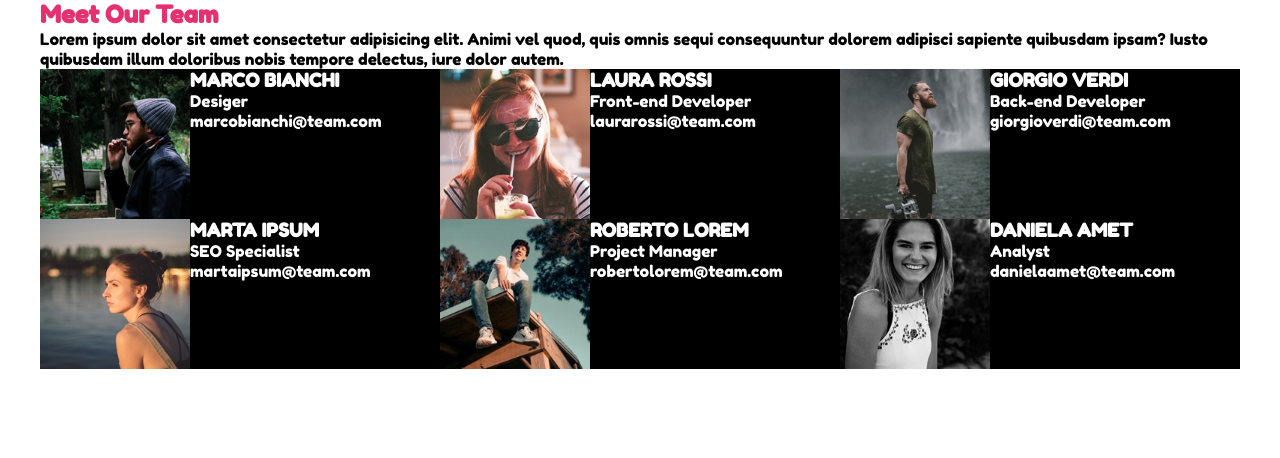
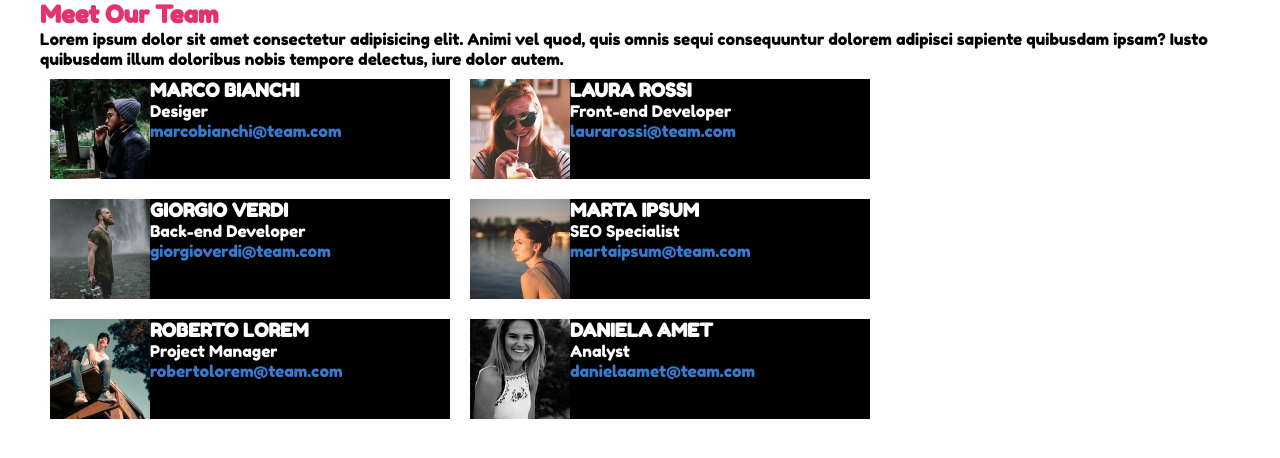
Before and after one commit to Domenico-Lo-Giudice/html-css-float-cards, a plain HTML site: page index.html in a window 1280 px wide. Drawn offline with Linux system fonts and the light colour scheme.

Commit message:
Add email colors

```diff
--- a/css/style.css
+++ b/css/style.css
@@ -41,9 +41,14 @@ p {
     background-color: black;
     width: calc(100% / 3);
     float: left;
+    margin: 10px;
 }
 
  .column > img {
-    width: 150px;
+    width: 100px;
     float: left;
 }
+
+.email {
+    color: rgb(55, 122, 209);
+}
--- a/index.html
+++ b/index.html
@@ -31,7 +31,7 @@
                         <h3>MARCO BIANCHI</h3>
                         <p>Desiger
                             <br>
-                            marcobianchi@team.com
+                            <span class="email">marcobianchi@team.com</span>
                         </p>
                     </div>
 
@@ -40,7 +40,7 @@
                         <h3>LAURA ROSSI</h3>
                         <p>Front-end Developer
                             <br>
-                            laurarossi@team.com
+                            <span class="email">laurarossi@team.com</span>
                         </p>
                     </div>
 
@@ -49,7 +49,7 @@
                         <h3>GIORGIO VERDI</h3>
                         <p>Back-end Developer
                             <br>
-                            giorgioverdi@team.com
+                            <span class="email">giorgioverdi@team.com</span>
                         </p>
                     </div>
 
@@ -58,7 +58,7 @@
                         <h3>MARTA IPSUM</h3>
                         <p>SEO Specialist
                             <br>
-                            martaipsum@team.com
+                            <span class="email">martaipsum@team.com</span>
                         </p>
                     </div>
 
@@ -67,7 +67,7 @@
                         <h3>ROBERTO LOREM</h3>
                         <p>Project Manager
                             <br>
-                            robertolorem@team.com
+                            <span class="email">robertolorem@team.com</span>
                         </p>
                     </div>
 
@@ -76,7 +76,7 @@
                         <h3>DANIELA AMET</h3>
                         <p>Analyst
                             <br>
-                            danielaamet@team.com
+                            <span class="email">danielaamet@team.com</span>
                         </p>
                     </div>
 
```
